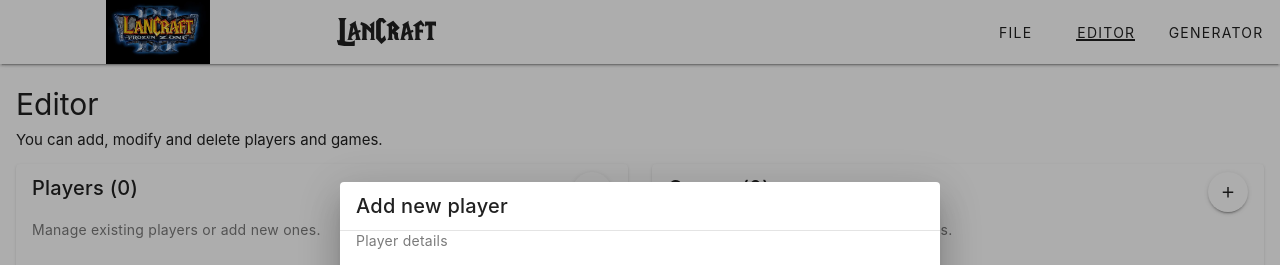
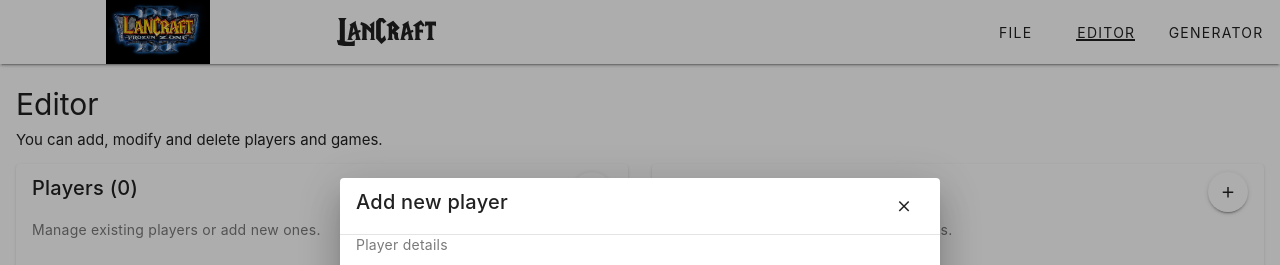
Before and after one commit to benitsch/team-generator, a Vue app: page /editor in a window 1280 px wide. Both pictures are taken after a click on the button 592 px from the left and 192 px from the top of the page. Shown: the top 265 px of the page. Built offline with nearby package versions, Linux system fonts and the light colour scheme.

Commit message:
Move delete button to modal footer and add close icon to header

```diff
--- a/src/components/PlayerDetail.vue
+++ b/src/components/PlayerDetail.vue
@@ -5,13 +5,11 @@
         {{ title }}
         <v-spacer></v-spacer>
         <v-btn
-          v-if="isEdit"
-          color="red"
-          variant="outlined"
+          icon="mdi-close"
+          variant="text"
           size="small"
-          icon="mdi-delete"
-          title="Delete Player"
-          @click="$emit('deletePlayer')"
+          title="Close"
+          @click="$emit('cancelDialog')"
         ></v-btn>
       </v-card-title>
       <v-divider></v-divider>
@@ -52,6 +50,16 @@
       </v-card-text>
       <v-divider></v-divider>
       <v-card-actions class="justify-end">
+        <v-btn
+          v-if="isEdit"
+          color="red"
+          variant="outlined"
+          size="small"
+          icon="mdi-delete"
+          title="Delete Player"
+          @click="$emit('deletePlayer')"
+        ></v-btn>
+        <v-spacer></v-spacer>
         <v-btn
           elevation="2"
           color="red darken-1"
```
